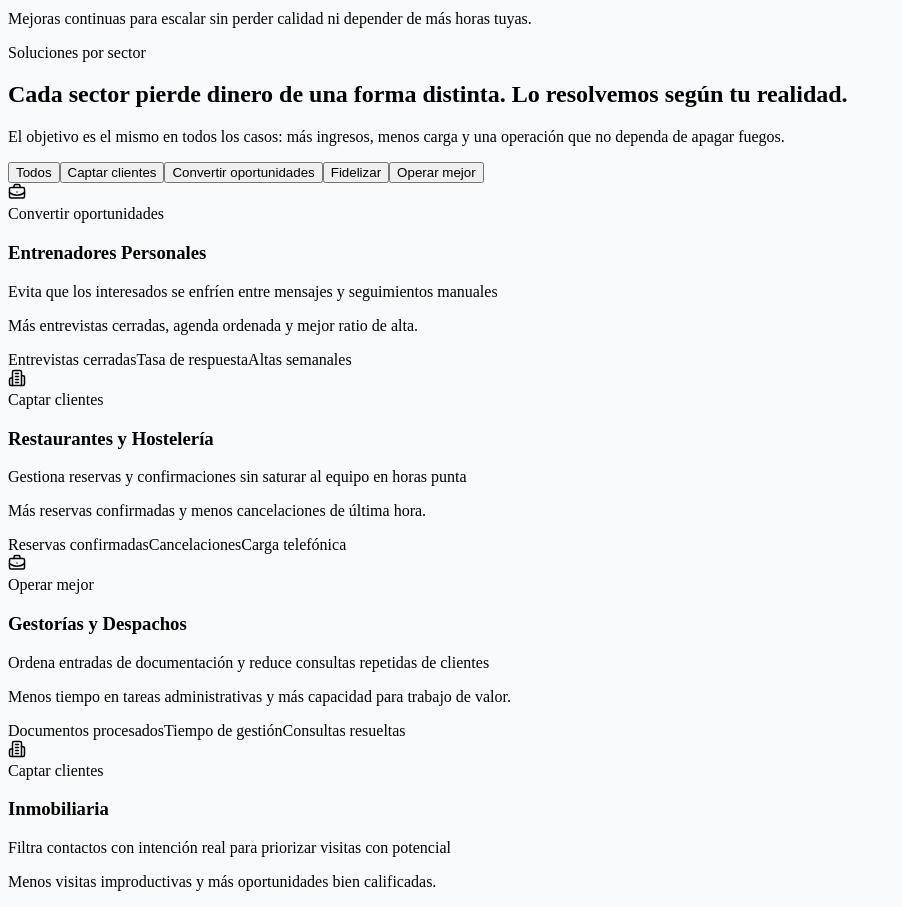
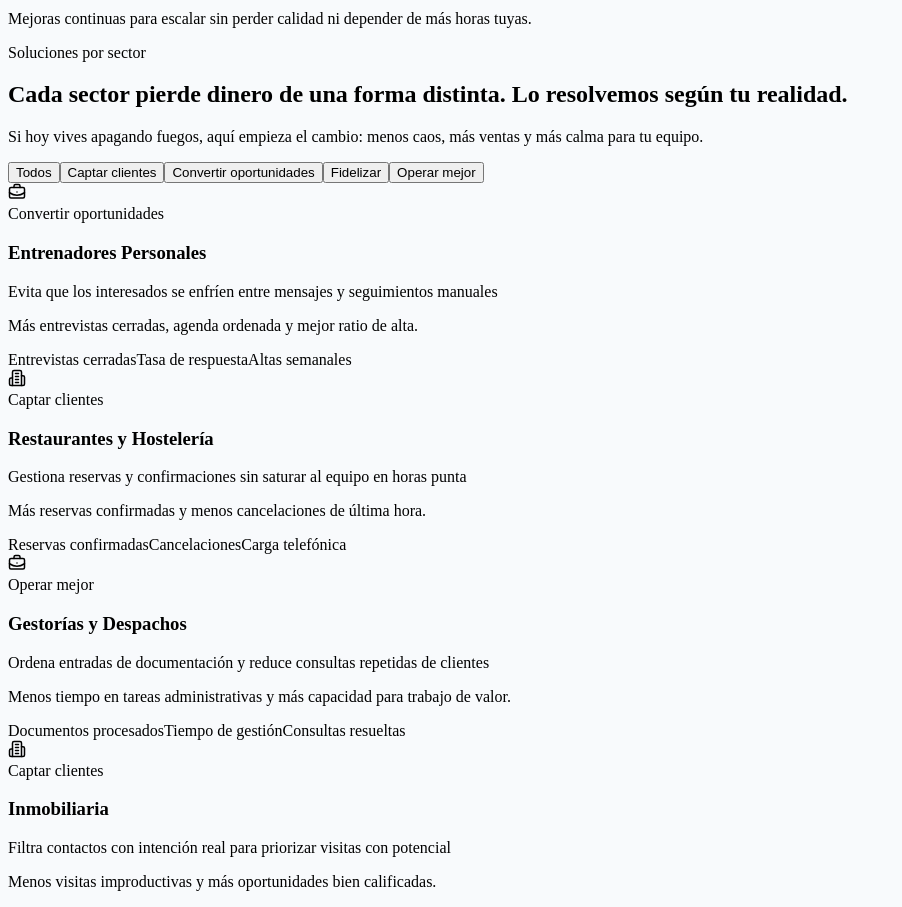
Before and after one commit to padron-ia/webpadronia, a React (Vite) app: page / in a window 1280 px wide. Shown: the part 2980-3887 px from the top of the page, without its empty margins (0-902 px from the left). Built offline with nearby package versions, Linux system fonts and the light colour scheme; no server answers; the HTML template or start-up script is replaced by a standard one.

Commit message:
Ajuste de tono en soluciones por sector: mensaje más humano y orientado al dolor

```diff
--- a/src/components/SolutionsBlueprint.jsx
+++ b/src/components/SolutionsBlueprint.jsx
@@ -114,7 +114,7 @@ function SolutionsBlueprint() {
                         Cada sector pierde dinero de una forma distinta. Lo resolvemos según tu realidad.
                     </h2>
                     <p data-reveal className="fade-in-section mt-5 text-slate-600">
-                        El objetivo es el mismo en todos los casos: más ingresos, menos carga y una operación que no dependa de apagar fuegos.
+                        Si hoy vives apagando fuegos, aquí empieza el cambio: menos caos, más ventas y más calma para tu equipo.
                     </p>
                 </div>
 
```
